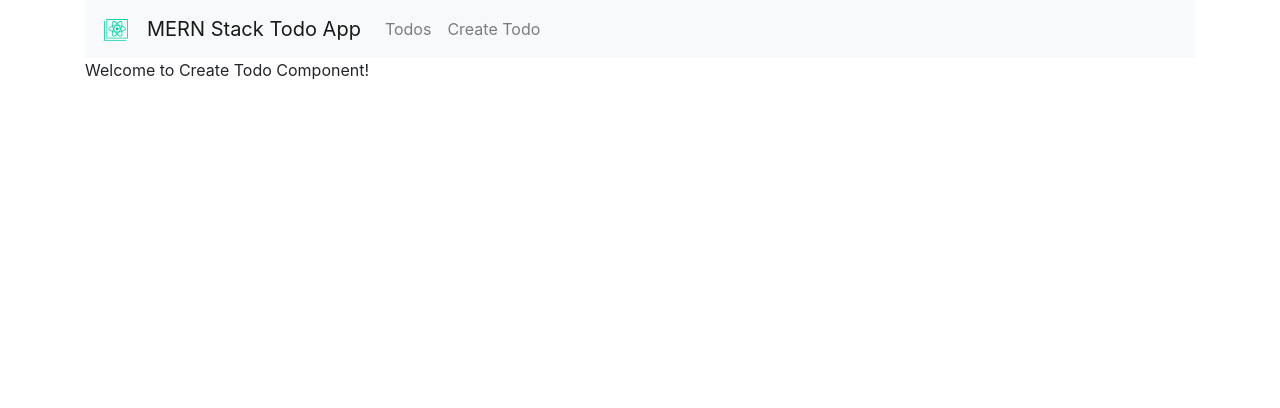
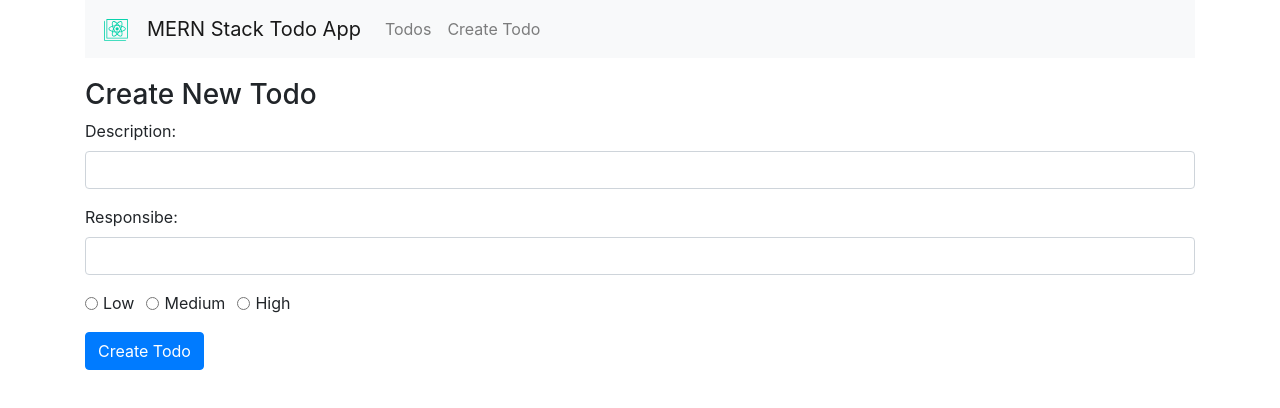
Before and after one commit to varungarg455/mern_stack_practice, a React (Create React App) app in the folder mern-todo-app/: page /create in a window 1280 px wide. Shown: the top 408 px of the page. Built offline with nearby package versions, Linux system fonts and the light colour scheme.

Commit message:
Create todo form creation

```diff
--- a/mern-todo-app/src/App.js
+++ b/mern-todo-app/src/App.js
@@ -14,8 +14,8 @@
       <div className="container">
 
         <nav className="navbar navbar-expand-lg navbar-light bg-light">
-          <a href="http://www.google.com" className="navbar-brand" target="_blank">
-            <img src={logo} width="30" height="30" alt="wesite logo"/>
+          <a href="http://www.google.com" className="navbar-brand" target="_blank" rel="noopener noreferrer">
+            <img src={logo} width="30" height="30" alt="wesite logo" />
           </a>
           <Link to="/" className="navbar-brand">MERN Stack Todo App</Link>
           <div className="collapse navbar-collapse">
--- a/mern-todo-app/src/components/create-todo.component.js
+++ b/mern-todo-app/src/components/create-todo.component.js
@@ -1,10 +1,117 @@
-import React, {Component} from 'react';
+import React, { Component } from 'react';
 
 export default class CreateTodo extends Component {
-    render(){
-        return(
-            <div>
-                <p>Welcome to Create Todo Component!</p>
+
+    constructor(props) {
+        super(props);
+
+        // This binding is necessary so that we have access to out state object
+        // when these methods are executed
+        this.onChangeTodoDescription = this.onChangeTodoDescription.bind(this);
+        this.onChangeTodoResponsible = this.onChangeTodoResponsible.bind(this);
+        this.onChangeTodoPriority = this.onChangeTodoPriority.bind(this);
+        this.onSubmit = this.onSubmit.bind(this);
+
+        this.state = {
+            todo_description: "",
+            todo_responsible: "",
+            todo_priority: "",
+            todo_completed: false
+        }
+    }
+
+    onChangeTodoDescription(e) {
+        this.setState({
+            todo_description: e.target.value
+        });
+    }
+
+    onChangeTodoResponsible(e) {
+        this.setState({
+            todo_responsible: e.target.value
+        });
+    }
+
+    onChangeTodoPriority(e) {
+        this.setState({
+            todo_priority: e.target.value
+        });
+    }
+
+    onSubmit(e) {
+        e.preventDefault();
+
+        console.log("Form Submitted");
+        console.log(`Todo Description: ${this.state.todo_description}`);
+        console.log(`Todo Responsible: ${this.state.todo_responsible}`);
+        console.log(`Todo Priority: ${this.state.todo_priority}`);
+        console.log(`Todo Completed: ${this.state.todo_completed}`);
+
+        this.setState({
+            todo_description: "",
+            todo_responsible: "",
+            todo_priority: "",
+            todo_completed: false
+        })
+    }
+
+    render() {
+        return (
+            <div style={{ marginTop: 20 }}>
+                <h3>Create New Todo</h3>
+                <form onSubmit={this.onSubmit}>
+                    <div className="form-group">
+                        <label>Description: </label>
+                        <input  type="text"
+                                className="form-control"
+                                value={this.state.todo_description}
+                                onChange={this.onChangeTodoDescription} />
+                    </div>
+                    <div className="form-group">
+                        <label>Responsibe: </label>
+                        <input  type="text"
+                                className="form-control"
+                                value={this.state.todo_responsible}
+                                onChange={this.onChangeTodoResponsible} />
+                    </div>
+                    <div className="form-group">
+                        <div className="form-check form-check-inline">
+                            <input  type="radio"
+                                    className="form-check-input"
+                                    name="priorityOptions"
+                                    id="priorityLow"
+                                    value="Low"
+                                    checked={this.state.todo_priority==='Low'}
+                                    onChange={this.onChangeTodoPriority}/>
+                            <label htmlFor="priorityLow" className="form-check-label">Low</label>
+                        </div>
+                        <div className="form-check form-check-inline">
+                            <input  type="radio"
+                                    className="form-check-input"
+                                    name="priorityOptions"
+                                    id="priorityMedium"
+                                    value="Medium"
+                                    checked={this.state.todo_priority==='Medium'}
+                                    onChange={this.onChangeTodoPriority}/>
+                            <label htmlFor="priorityMedium" className="form-check-label">Medium</label>
+                        </div>
+                        <div className="form-check form-check-inline">
+                            <input  type="radio"
+                                    className="form-check-input"
+                                    name="priorityOptions"
+                                    id="priorityHigh"
+                                    value="High"
+                                    checked={this.state.todo_priority==='High'}
+                                    onChange={this.onChangeTodoPriority}/>
+                            <label htmlFor="priorityHigh" className="form-check-label">High</label>
+                        </div>
+                    </div>
+                    <div className="form-group">
+                        <input  type="submit"
+                                value="Create Todo"
+                                className="btn btn-primary"/>
+                    </div>
+                </form>
             </div>
         );
     }
```
